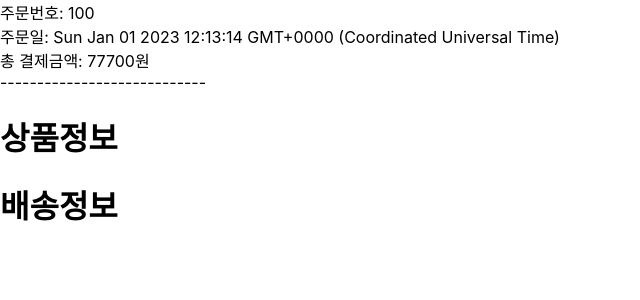
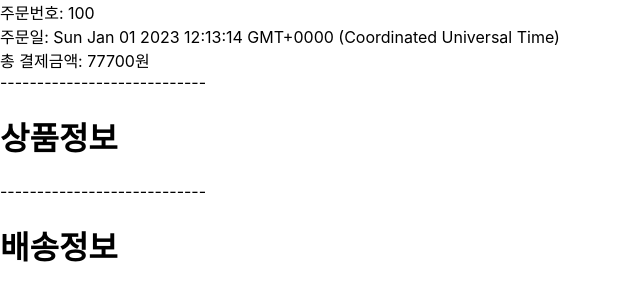
Before and after one commit to antigravity-official/anti-frontend-order, a React (Create React App) app: page / in a window 1280 px wide. Shown: the top 300 px of the page, without its empty margins (0-640 px from the left). Built offline with nearby package versions, Linux system fonts and the light colour scheme.

Commit message:
refact: Divider 컴포넌트 분리

```diff
--- /dev/null
+++ b/src/components/orderInfo/Divider.tsx
@@ -0,0 +1,3 @@
+export default function Divider() {
+  return <div>----------------------------</div>;
+}
--- a/src/components/orderInfo/OrderInfo.tsx
+++ b/src/components/orderInfo/OrderInfo.tsx
@@ -1,4 +1,5 @@
 import * as T from "../../type/Models";
+import Divider from "./Divider";
 import ProductInfo from "./ProductInfo";
 import ShippingInfo from "./ShippingInfo";
 
@@ -13,15 +14,15 @@ export default function OrderInfo({ data }: OrderInfoProps) {
   println(`주문번호: ${data?.id}`);
   println(`주문일: ${data?.orderAt}`);
   println(`총 결제금액: ${data?.amount}원`);
-  println(``);
-  println(`----------------------------`);
 
   return (
     <div>
       {output.map((line) => (
         <div>{line}</div>
       ))}
+      <Divider />
       {data?.products && <ProductInfo data={data.products} />}
+      <Divider />
       {data?.shipping && <ShippingInfo data={data.shipping} />}
     </div>
   );
```
